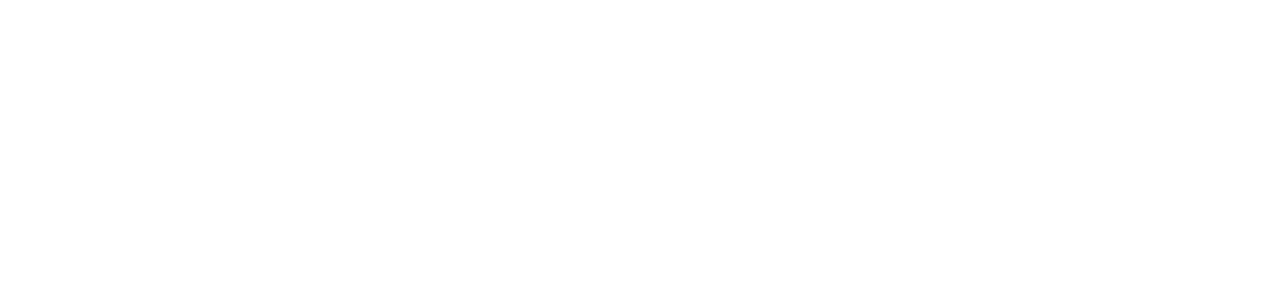
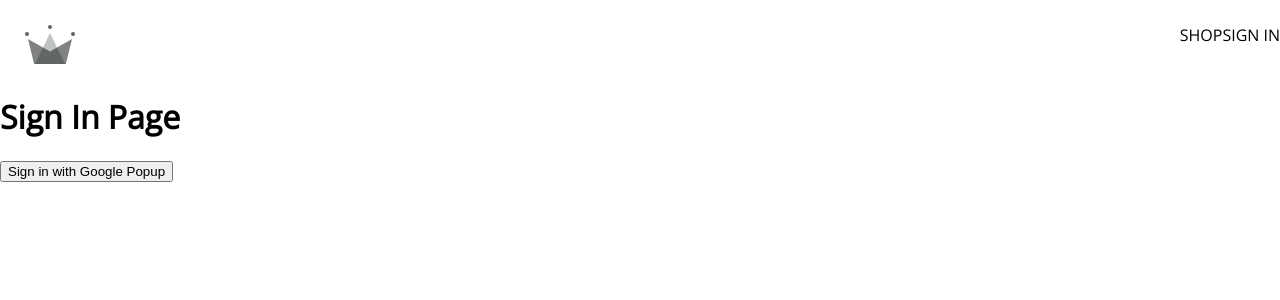
Before and after one commit to Artur-Vanivskyi/e-com, a React (Create React App) app: page /sign-in in a window 1280 px wide. Before the commit this address had no page. Shown: the top 300 px of the page. Built offline with nearby package versions, Linux system fonts and the light colour scheme.

Commit message:
set config for firebase

```diff
--- a/package.json
+++ b/package.json
@@ -6,6 +6,7 @@
     "@testing-library/jest-dom": "^5.16.5",
     "@testing-library/react": "^13.4.0",
     "@testing-library/user-event": "^13.5.0",
+    "firebase": "^9.15.0",
     "react": "^18.2.0",
     "react-dom": "^18.2.0",
     "react-router-dom": "^6.4.5",
--- a/src/App.js
+++ b/src/App.js
@@ -1,6 +1,7 @@
 import Home from "./routes/home/home.component";
 import { Routes, Route} from "react-router-dom";
 import Navigation from "./routes/navigation/navigation.component";
+import SignIn from "./routes/sign-in/sign-in.component";
 
 
 const Shop = () => {
@@ -13,6 +14,7 @@
       <Route path="/" element={<Navigation />}>
         <Route index element={<Home />} />
         <Route path="shop" element={<Shop />} />
+        <Route path="sign-in" element={<SignIn />} />
       </Route>
     </Routes>
   );
--- a/src/routes/navigation/navigation.component.jsx
+++ b/src/routes/navigation/navigation.component.jsx
@@ -14,6 +14,9 @@
           <Link classname="nav-link" to="/shop">
             SHOP
           </Link>
+          <Link classname="nav-link" to="/sign-in">
+            SIGN IN
+          </Link>
         </div>
       </div>
       <Outlet />
--- /dev/null
+++ b/src/routes/sign-in/sign-in.component.jsx
@@ -0,0 +1,17 @@
+import { signInWithGooglePopup } from "../../utils/firebase/firebase.utils"
+
+const SignIn = () => {
+
+    const logGoogleUser = async () => {
+        const response = await signInWithGooglePopup();
+        console.log(response);
+    }
+    return (
+        <div>
+            <h1>Sign In Page</h1>
+            <button onClick={logGoogleUser}>Sign in with Google Popup</button>
+        </div>
+    )
+}
+
+export default SignIn;
--- /dev/null
+++ b/src/utils/firebase/firebase.utils.js
@@ -0,0 +1,26 @@
+import { initializeApp } from "firebase/app";
+import {
+  getAuth,
+  signInWithRedirect,
+  signInWithPopup,
+  GoogleAuthProvider,
+} from "firebase/auth";
+
+const firebaseConfig = {
+  apiKey: "AIzaSyAh7mlX04z5lUql-BCFa8VIjY3uudSbjLE",
+  authDomain: "closing-db-63bb9.firebaseapp.com",
+  projectId: "closing-db-63bb9",
+  storageBucket: "closing-db-63bb9.appspot.com",
+  messagingSenderId: "380412935882",
+  appId: "1:380412935882:web:5f56b3710a4f0c9be53e33",
+};
+
+const firebaseApp = initializeApp(firebaseConfig);
+
+const provider = new GoogleAuthProvider();
+provider.setCustomParameters({
+    prompt: "select_account"
+});
+
+export const auth = getAuth();
+export const signInWithGooglePopup = () => signInWithPopup(auth, provider);
```
Also changed, not shown: 1 other file (tests, documents, lock files or other folders).
